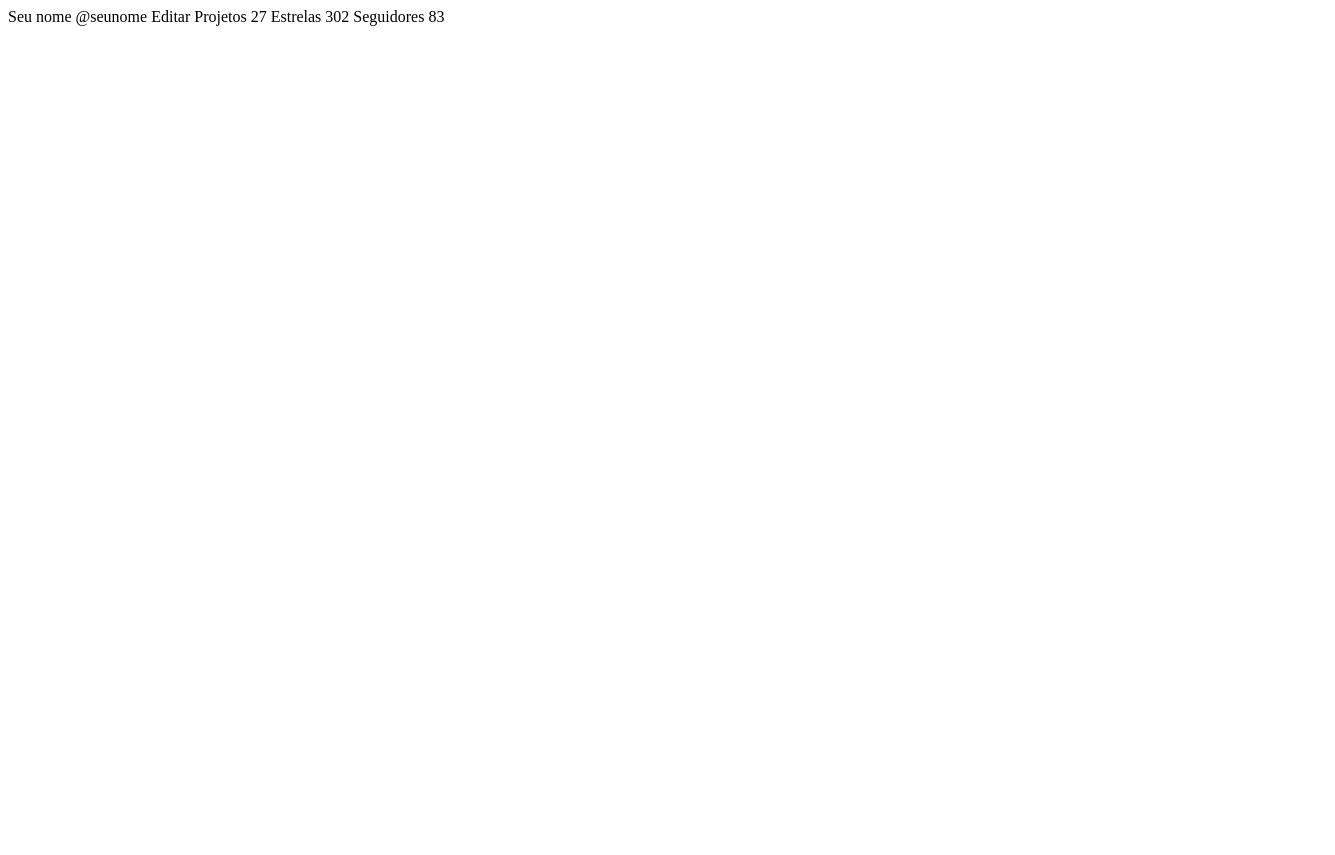
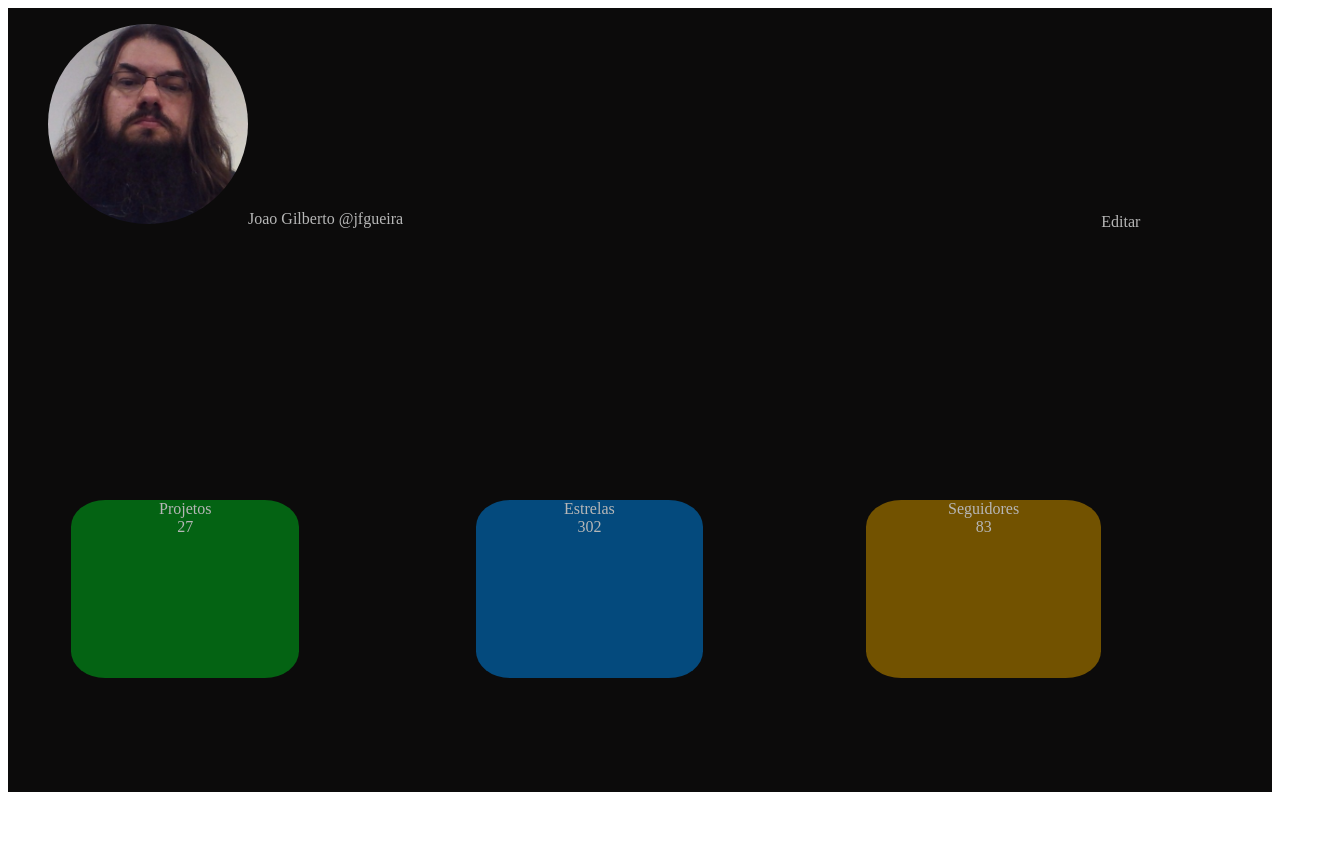
Before and after one commit to johnsjohns/devChallenge-profile-component, a plain HTML site: page index.html in a window 1280 px wide. Shown: the whole page, 1335 px wide, since content can reach past the window. Before the commit the page ends 800 px from the top, so only its background shows below. Drawn offline with Linux system fonts and the light colour scheme.

Commit message:
Tentando fazer o css funcionar do jeito que eu quero

```diff
--- a/index.html
+++ b/index.html
@@ -1,9 +1,33 @@
-Seu nome
-@seunome
-Editar
-Projetos
-27
-Estrelas
-302
-Seguidores
-83
+<html>
+
+<head>
+    <title>DevChallenge</title>
+    <link rel="stylesheet" type="text/css" href="style.css" />
+</head>
+
+<body>
+    <div id="main">
+        <figure id="figura"><img src="Imagens/pp.jpg" id="foto">Joao Gilberto @jfgueira</figure>
+        <div id="edit">Editar</div>
+        <div class="opcao">
+            <div id="project">
+                <header class="cabecalho">Projetos</header>27</div>
+        </div>
+        <div class="opcao">
+            <div id="start">
+                <header class="cabecalho">Estrelas</header>302</div>
+        </div>
+        <div class="opcao">
+            <div id="follow">
+                <header class="cabecalho">Seguidores</header>83</div>
+        </div>
+    </div>
+    </div>
+
+
+</body>
+
+
+
+
+</html>
--- /dev/null
+++ b/style.css
@@ -0,0 +1,59 @@
+    #main {
+        display: grid;
+        grid-template-areas: 'foto foto edit' 'opcoes opcoes opcoes';
+        background-color: #0C0B0B;
+        color: #B7B7B7;
+        width: 100%;
+        height: 100%;
+    }
+
+    #figura {
+        grid-area: foto;
+    }
+
+    #edit {
+        grid-area: edit;
+        margin: auto;
+    }
+
+    #foto {
+        border-radius: 50%;
+        width: 200px;
+        height: 200px;
+    }
+
+    .opcao {
+        grid-area: opcoes;
+        display: grid;
+        grid-template-areas: 'projeto estrela seguidor';
+        text-align: center;
+        width: 100%;
+        height: 100%;
+        margin: 5%;
+    }
+
+    .cabecalho {}
+
+    #project {
+        grid-area: projeto;
+        background-color: #046313;
+        border-radius: 15%;
+        width: 50%;
+        height: 50%;
+    }
+
+    #start {
+        grid-area: estrela;
+        background-color: #044A7D;
+        border-radius: 15%;
+        width: 50%;
+        height: 50%;
+    }
+
+    #follow {
+        grid-area: seguidor;
+        background-color: #725200;
+        border-radius: 15%;
+        width: 50%;
+        height: 50%;
+    }
```
Also changed, not shown: Imagens/pp.jpg (added).
